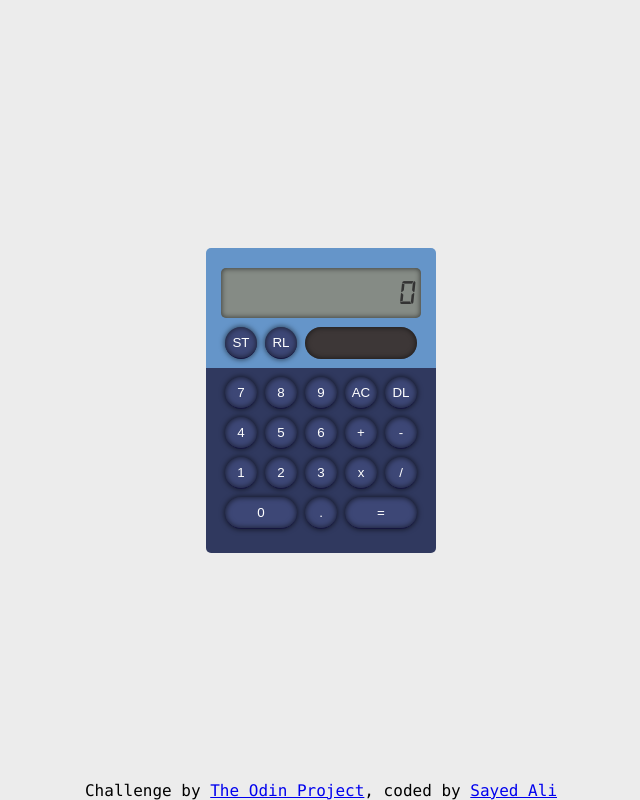
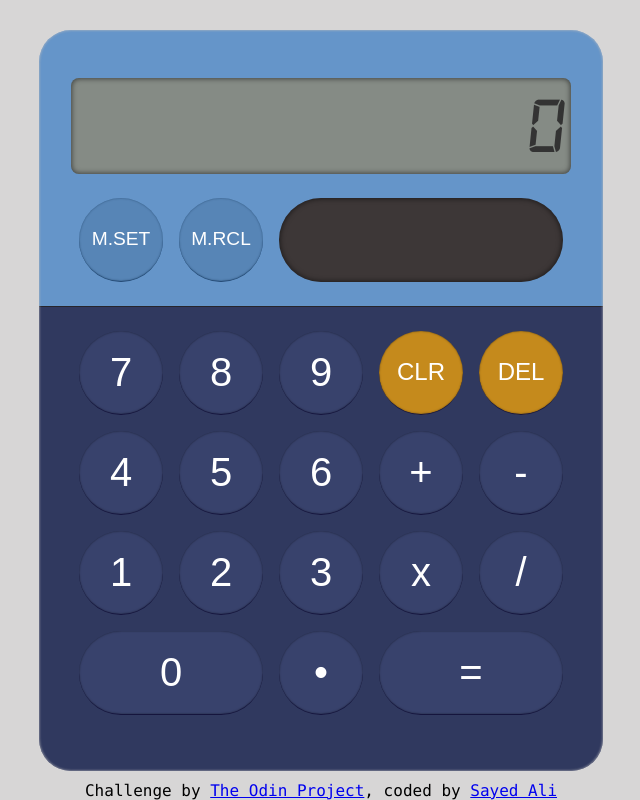
Before and after one commit to sydalwedaie/odin-project-calculator, a plain HTML site: page index.html in a window 1280 px wide. Shown: the whole page, without its empty margins (319-959 px from the left). Drawn offline with Linux system fonts and the light colour scheme.

Commit message:
Refine styles.

```diff
--- a/index.css
+++ b/index.css
@@ -27,26 +27,32 @@ table {
 
 body {
   font-family: "Menlo", monospace;
-  background-color: #ececec;
+  background-color: #d7d6d6;
   position: relative;
 }
 
 td {
-  width: 40px;
-  height: 40px;
-  padding: 4px;
+  width: 6.25rem;
+  height: 6.25rem;
+  padding: 0.5rem;
 }
 
 button {
   width: 100%;
   height: 100%;
-  border-radius: 40px;
+  border-radius: 70px;
+  cursor: pointer;
   border: none;
   border-bottom: 1px solid #15153d;
   color: white;
-  background-color: #3d4776;
-  box-shadow: inset 0 0 5px 1px rgba(0, 0, 0, 0.5),
-    0 0 5px 1px rgba(0, 0, 0, 0.5);
+  background-color: #38426c;
+  box-shadow: inset 0 0 2px 0 rgba(0, 0, 0, 0.5);
+  &:active {
+    box-shadow: inset 0 0 3px 1px rgba(0, 0, 0, 0.5);
+  }
+  &:hover {
+    background-color: rgba(255, 255, 255, 0.074);
+  }
 }
 
 .container {
@@ -58,38 +64,56 @@ button {
 }
 
 .calculator-frame {
-  border-radius: 5px;
+  border-radius: 2rem;
   display: inline-block;
   overflow: hidden;
+  position: relative;
+  &::after {
+    content: "";
+    border-radius: 2rem;
+    position: absolute;
+    top: 0;
+    left: 0;
+    right: 0;
+    bottom: 0;
+    pointer-events: none;
+    box-shadow: inset 0 0 2px 1px rgba(188, 188, 189, 0.485);
+  }
 }
 
 .display-panel {
   background-color: #6595c9;
   text-align: right;
-  padding: 20px 15px 5px;
+  padding: 3rem 2rem 1rem;
+  border-bottom: 1px solid #27252c;
 }
 
 .result {
   font-family: "digital-7";
-  font-size: 35px;
+  font-size: 5rem;
   color: #333333;
   background-color: #858b85;
   padding: 0px 5px;
-  border-radius: 5px;
-  line-height: 50px;
-  /* inset box shadow */
+  border-radius: 0.5rem;
+  line-height: 6rem;
   box-shadow: inset 0 0 5px 1px rgba(0, 0, 0, 0.5);
 }
 
 .memory-buttons {
   width: 100%;
-  padding-top: 5px;
+  padding-top: 1rem;
+  button {
+    font-size: 1.2rem;
+    background-color: #5785b6;
+    box-shadow: inset 0 0 2px 0 rgba(5, 34, 61, 0.5);
+    border-bottom: 1px solid #244a74;
+  }
 }
 
 .solar-panel {
   background-color: #3d3737;
   height: 100%;
-  border-radius: 30px;
+  border-radius: 80px;
   box-shadow: inset 0 0 5px 1px rgba(0, 0, 0, 0.5);
 }
 
@@ -97,15 +121,16 @@ button {
   background-color: #30395f;
   display: flex;
   flex-wrap: wrap;
-  padding: 5px 15px 20px;
+  padding: 1rem 2rem 3rem;
+  button {
+    font-size: 2.5rem;
+  }
 }
 
-.numbers-buttons {
-  /* flex-grow: 3; */
-}
-
-.ops-buttons {
-  /* flex-grow: 1; */
+#btn-ac,
+#btn-del {
+  font-size: 1.5rem;
+  background-color: #c58a1c;
 }
 
 footer {
--- a/index.html
+++ b/index.html
@@ -13,8 +13,8 @@
           <div class="result">0</div>
           <table class="memory-buttons">
             <tr>
-              <td><button class="btn-memory-set">ST</button></td>
-              <td><button class="btn-memory-recal">RL</button></td>
+              <td><button class="btn-memory-set">M.SET</button></td>
+              <td><button class="btn-memory-recal">M.RCL</button></td>
               <td colspan="3"><div class="solar-panel"></div></td>
             </tr>
           </table>
@@ -38,13 +38,13 @@
             </tr>
             <tr>
               <td colspan="2"><button id="btn-0" data-value="0">0</button></td>
-              <td><button id="btn-dot" data-value=".">.</button></td>
+              <td><button id="btn-dot" data-value=".">•</button></td>
             </tr>
           </table>
           <table class="ops-buttons">
             <tr>
-              <td><button id="btn-ac">AC</button></td>
-              <td><button id="btn-del">DL</button></td>
+              <td><button id="btn-ac">CLR</button></td>
+              <td><button id="btn-del">DEL</button></td>
             </tr>
             <tr>
               <td><button id="btn-add" class="ops-math">+</button></td>
--- a/index.js
+++ b/index.js
@@ -1,4 +1,5 @@
 const displayPanel = document.querySelector(".display-panel .result");
+
 const numbersBtns = document.querySelector(".numbers-buttons");
 const opsBtns = document.querySelector(".ops-buttons");
 
@@ -8,6 +9,7 @@ const state = {
   operator: null,
   result: 0,
   calculationStage: "first",
+  memory: 0,
 };
 
 function operate(num1, num2, operator) {
```
